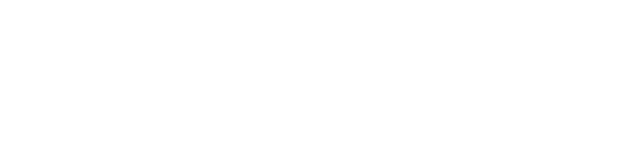
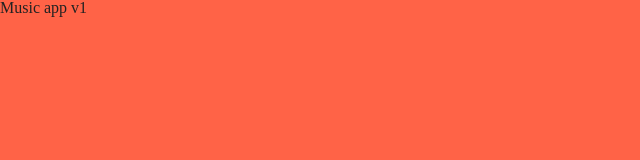
Before and after one commit to michaelleriche/music-app, a plain HTML site: page index.html in a window 1280 px wide. Shown: the whole page, without its empty margins (0-640 px from the left). Drawn offline with Linux system fonts and the light colour scheme.

Commit message:
pseudo code

```diff
--- a/index.html
+++ b/index.html
@@ -4,8 +4,16 @@
     <meta charset="UTF-8">
     <meta name="viewport" content="width=device-width, initial-scale=1.0">
     <title>Music Man</title>
+    <link rel="stylesheet" href="./styles/style.css">
 </head>
 <body>
 
+
+    <h1>Music app v1</h1>
+
+
+
+
+    <script src="./script/index.js"></script>
 </body>
 </html>
--- /dev/null
+++ b/styles/style.scss
@@ -0,0 +1,7 @@
+@import 'setup';
+@import 'variables';
+@import 'fonts';
+
+body {
+    background-color: tomato;
+}
```
Also changed, not shown: script/index.js (added, +13 -0 lines), styles/_setup.scss (added, +7 -0 lines), styles/_fonts.scss (added), styles/_variables.scss (added), styles/style.css (added), 1 other file.
